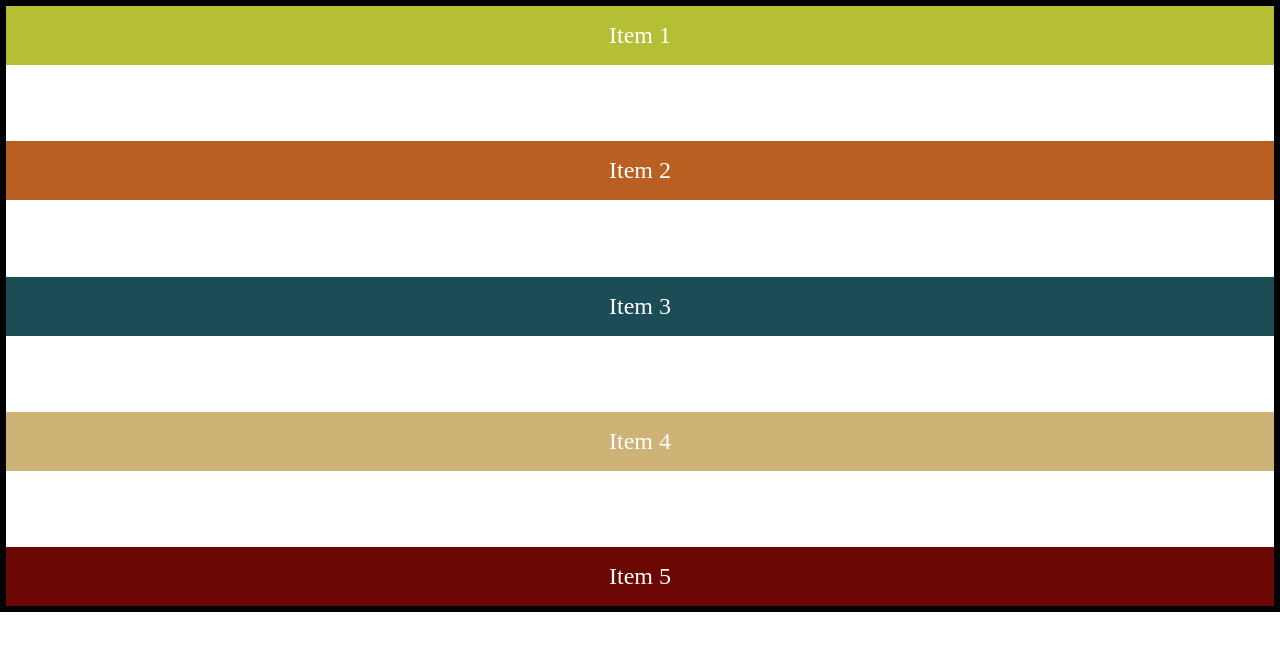
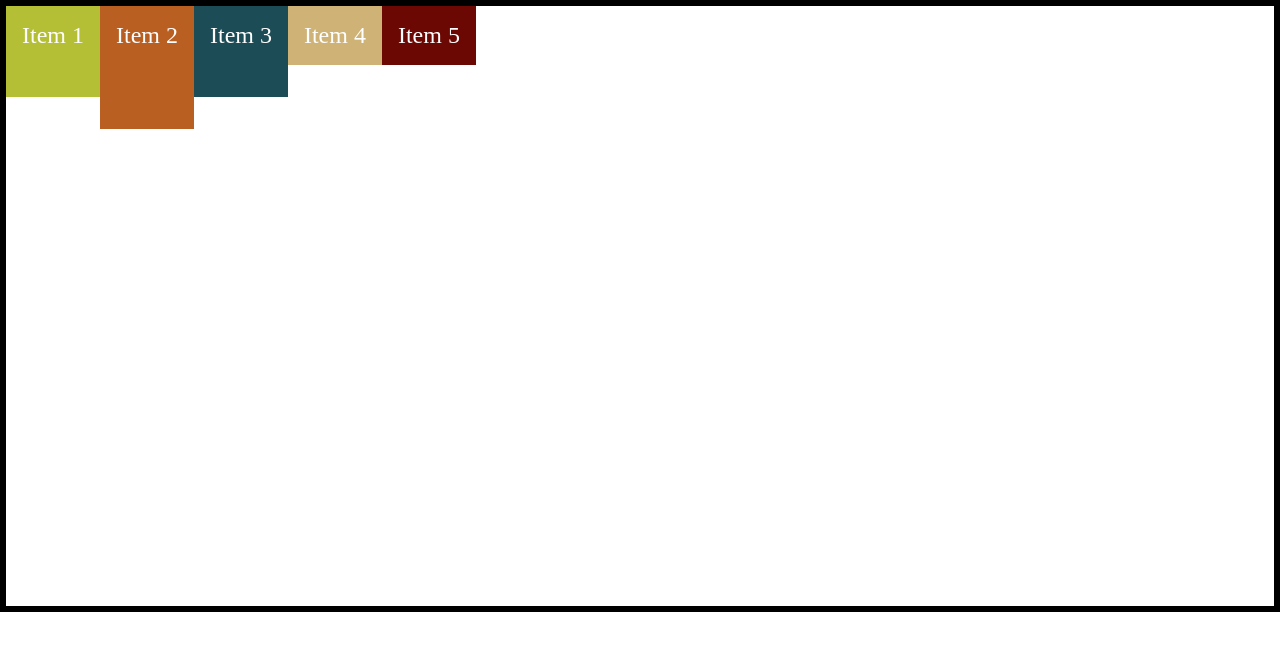
Before and after one commit to dewanwakilahmed/flexbox-crash-course-2022-codevolution, a plain HTML site: page index.html in a window 1280 px wide. Drawn offline with Linux system fonts and the light colour scheme.

Commit message:
Align Items

```diff
--- a/style.css
+++ b/style.css
@@ -12,7 +12,7 @@ body {
   /* flex-direction: row; */
   /* flex-direction: row-reverse; */
 
-  flex-direction: column;
+  /* flex-direction: column; */
   /* flex-direction: column-reverse; */
 
   /* flex-wrap: nowrap; */
@@ -29,9 +29,15 @@ body {
   /* justify-content: flex-start; */
   /* justify-content: flex-end; */
   /* justify-content: center; */
-  justify-content: space-between;
+  /* justify-content: space-between; */
   /* justify-content: space-around; */
   /* justify-content: space-evenly; */
+
+  /* align-items: stretch; */
+  /* align-items: flex-start; */
+  /* align-items: flex-end; */
+  /* align-items: center; */
+  align-items: baseline;
 }
 
 .flex-item {
@@ -43,14 +49,17 @@ body {
 
 .item-1 {
   background-color: #b4bf35;
+  padding-bottom: 3rem;
 }
 
 .item-2 {
   background-color: #b95f21;
+  padding-bottom: 5rem;
 }
 
 .item-3 {
   background-color: #1c4c56;
+  padding-bottom: 3rem;
 }
 
 .item-4 {
```
